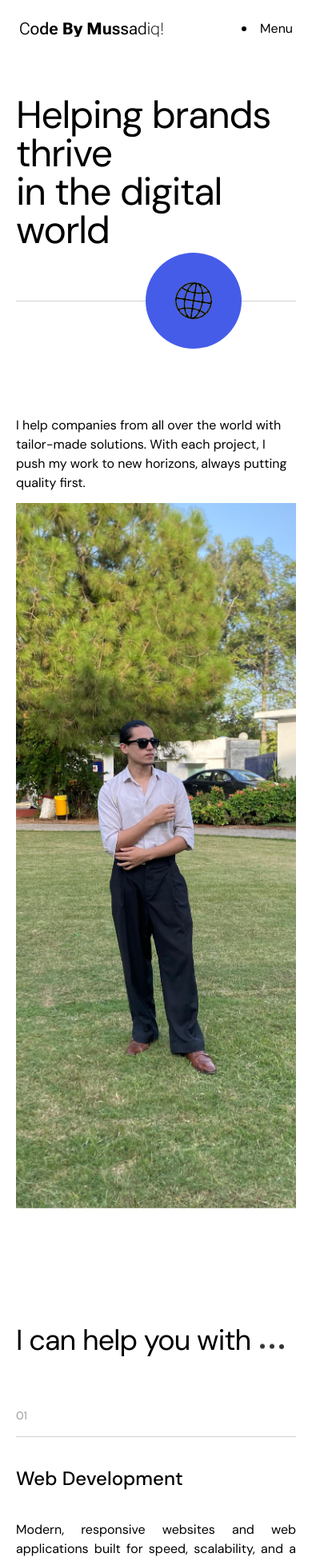
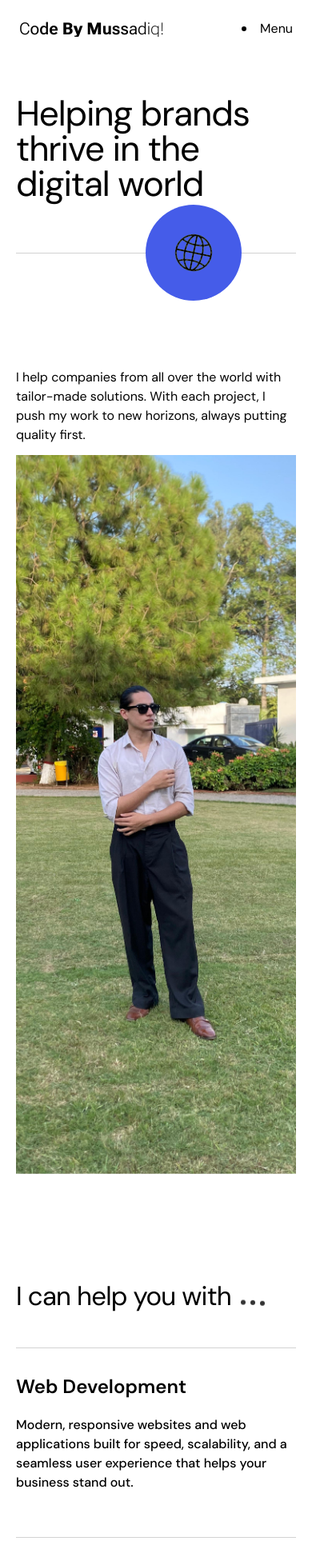
Before and after one commit to mussadiqkhan6886/portfolionew, a Next.js app: page /about in a window 390 px wide. Shown: the top 1952 px of the page at 80% size. Built offline with nearby package versions, Linux system fonts and the light colour scheme.

Commit message:
completed responsive issues

```diff
--- a/app/about/page.tsx
+++ b/app/about/page.tsx
@@ -10,7 +10,7 @@ const About = () => {
   return (
     <main className="max-w-6xl px-5 md:px-10 mx-auto relative pt-14 md:pt-20">
       <section className="py-16 md:py-20 md:px-12 relative border-b border-border h-full flex items-center">
-        <h1 className="text-5xl md:text-6xl lg:text-[86px] lg:leading-23 tracking-tight">Helping brands thrive <br />in the digital world</h1>
+        <h1 className="text-[44px] md:text-6xl lg:text-[86px] leading-none lg:leading-22 tracking-tight">Helping brands thrive <br className="hidden md:block" />in the digital world</h1>
       <div className='bg-ctr right-17 -bottom-15 md:-bottom-22 aspect-square w-30 h-30 md:w-40 md:h-40 flex items-center justify-center rounded-full absolute'>
         <Image src="/globes.gif" alt="globe" width={50} height={50} className="rounded-full  mix-blend-darken animate-rotate" />
       </div>
@@ -19,16 +19,16 @@ const About = () => {
       <AboutComp />
 
       <section>
-        <h3 className='flex gap-3 items-end text-4xl sm:text-5xl tracking-tight'>I can help you with <LoadingAnimation /> </h3>
-        <div className="grid grid-cols-1 sm:grid-cols-2 lg:grid-cols-3 gap-14 mt-16">
+        <h3 className='flex gap-3 items-end text-[33px] sm:text-5xl tracking-tight'>I can help you with <LoadingAnimation /> </h3>
+        <div className="grid grid-cols-1 sm:grid-cols-2 lg:grid-cols-3 gap-14 mt-10 md:mt-16">
           {services.map((service) => (
-            <div key={service.id}>
-              <div className="border-b border-border pb-4">
+            <div className="border-t md:border-none border-border" key={service.id}>
+              <div className="hidden md:block border-b border-border pb-5">
                 <p className="text-gray text-sm">{service.id}</p>
               </div>
               <div>
-                <h4 className="py-9 text-2xl  md:text-3xl font-medium">{service.title}</h4>
-                <p className="font-normal text-justify">{service.description}</p>
+                <h4 className="pt-8 pb-5 text-2xl  md:text-3xl font-semibold">{service.title}</h4>
+                <p className="font-[450]">{service.description}</p>
               </div>
             </div>
           ))}
--- a/app/contact/page.tsx
+++ b/app/contact/page.tsx
@@ -7,7 +7,7 @@ import { FiArrowDownLeft, FiArrowDownRight } from "react-icons/fi";
 
 const Contact = () => {
   return (
-    <main className="bg-text text-white py-20 px-20 xl:px-0">
+    <main className="bg-text text-white py-20 px-6 sm:px-20 xl:px-0">
       <section className="max-w-4xl flex flex-col md:flex-row justify-between w-full mx-auto relative">
         <section className="block pt-14 md:hidden relative">
           <div>
@@ -53,7 +53,7 @@ const Contact = () => {
         </section>
         <section className="md:py-20">
           <h1 className="text-[clamp(42px,7vw,84px)] tracking-tight leading-none hidden md:block">Let's start a <br /> project together</h1>
-          <div className="w-full relative pt-30 pb-40 border-b border-gray/50">
+          <div className="w-full relative pt-30 pb-30 sm:pb-40 border-b border-gray/50">
             <form>
               <div className="border-t border-gray/50 py-10 flex gap-8 w-full md:gap-10">
                 <span className="inline-block mt-1 text-gray text-xs">
@@ -103,7 +103,7 @@ const Contact = () => {
               <div>
                  <FloatEffect output={[100,250]}>
                   <button type="submit">
-                    <MagnetText dot="no" text="Send it!" className="absolute w-38 h-38 items-center justify-center bg-ctr hover:bg-ctr-dark rounded-full -bottom-5 right-8" />
+                    <MagnetText dot="no" text="Send it!" className="absolute w-34 h-34 sm:w-38 sm:h-38 items-center justify-center bg-ctr hover:bg-ctr-dark rounded-full bottom-0 sm:-bottom-5 right-8" />
                   </button>
                 </FloatEffect>
               </div>
--- a/app/work/page.tsx
+++ b/app/work/page.tsx
@@ -2,7 +2,7 @@ import WorkComp from "@/components/comp/WorkComp"
 
 const Works = () => {
   return (
-    <main className="max-w-5xl px-5 mx-auto">
+    <main className="max-w-5xl md:px-5 mx-auto">
       <WorkComp />
     </main>
   )
--- a/components/comp/Footer.tsx
+++ b/components/comp/Footer.tsx
@@ -16,7 +16,7 @@ const Footer = () => {
               <p className="text-[10px] uppercase tracking-widest text-gray mb-1">
                 Local time
               </p>
-              <p className="text-sm text-white/70 tabular-nums">
+              <p className="text-xs md:text-sm text-white/70 tabular-nums">
                 {new Date().toLocaleTimeString("en-US", {
                   hour: "2-digit",
                   minute: "2-digit",
@@ -28,7 +28,7 @@ const Footer = () => {
               <p className="text-[10px] uppercase tracking-widest text-gray mb-1">
                 Location
               </p>
-              <p className="text-sm text-white/70">Islamabad, PK</p>
+              <p className="text-xs md:text-sm text-white/70">Islamabad, PK</p>
             </div>
             <div className="hidden md:block">
               <p className="text-[10px] uppercase tracking-widest text-gray mb-1">
--- a/components/comp/LoadingAnimation.tsx
+++ b/components/comp/LoadingAnimation.tsx
@@ -4,7 +4,7 @@ import React from 'react';
 
 const LoadingAnimation = () => {
   return (
-    <div className="flex items-center gap-1.5 mb-2">
+    <div className="flex items-center gap-1.5 mb-3 md:mb-2">
       {[...Array(3)].map((_, i) => (
         <span
           key={i}
--- a/components/comp/Services.tsx
+++ b/components/comp/Services.tsx
@@ -47,7 +47,7 @@ const Services = () => {
         </div>
         <div className="md:w-[70%] lg:pt-20">
             <CircularText
-                text="AVAILABLE FOR WORK •"
+                text="AVAILABLE FOR WORK • "
                 onHover="pause"
                 spinDuration={20}
                 className="custom-class"
--- a/components/comp/WorkComp.tsx
+++ b/components/comp/WorkComp.tsx
@@ -11,8 +11,8 @@ const WorkComp = () => {
 
   return (
     <>
-      <section className='min-h-[60vh] md:min-h-[70vh] gap-8 h-full flex flex-col justify-end'>
-        <h1 className="text-4xl md:text-[80px] md:leading-22 tracking-tight">Engineering the future of <br /> digital experience</h1>
+      <section className='min-h-[60vh] md:min-h-[70vh] px-5 gap-8 h-full flex flex-col justify-end'>
+        <h1 className="text-[44px] leading-none md:text-6xl lg:text-[86px] lg:leading-22 tracking-tight">Engineering the future of <br className="hidden sm:block" /> digital experience</h1>
         <div className="flex justify-between pt-2 w-full items-center">
           <p className="max-w-xl text-gray-700">Collaborating with forward-thinking brands to build fast, scalable, and beautifully engineered web systems. We transform complex product strategies into intuitive, high-performance interfaces that scale effortlessly.</p>
           <div className='hidden md:flex gap-4'>
--- a/components/ui/Intro.tsx
+++ b/components/ui/Intro.tsx
@@ -51,8 +51,8 @@ export default function IntroLoader() {
             borderBottomRightRadius: "0%", }}
           exit={{
             y: "-100%",
-            borderBottomLeftRadius: "50%",
-            borderBottomRightRadius: "50%",
+            borderBottomLeftRadius: "100%",
+            borderBottomRightRadius: "100%",
             transition: {
               duration: 1.1,
               ease: [0.76, 0, 0.24, 1],
--- a/components/ui/PageTransition.tsx
+++ b/components/ui/PageTransition.tsx
@@ -78,17 +78,17 @@ export default function PageTransition() {
 
   return (
     <motion.div
-      className="fixed inset-0 z-[9999] w-screen h-screen grid grid-cols-12 overflow-hidden bg-transparent select-none pointer-events-none"
+      className="fixed inset-0 z-[9999] w-screen h-screen grid grid-cols-2 overflow-hidden bg-transparent select-none pointer-events-none"
       initial="initial"
       animate={controls}
     >
       {/* Background Panels */}
-      {[...Array(12)].map((_, i) => (
+      {[...Array(2)].map((_, i) => (
         <motion.div
           key={`panel-${i}`}
           custom={i}
           variants={panelVariants}
-          className="w-full h-full bg-black border-r border-neutral-900/10 last:border-none will-change-transform"
+          className="w-full h-full bg-black will-change-transform"
         />
       ))}
 
--- a/sections/Experience.tsx
+++ b/sections/Experience.tsx
@@ -207,7 +207,7 @@ function ExperienceRow({
           className="
             w-7 h-7 rounded-full bg-ctr-dark text-white flex-shrink-0
             flex items-center justify-center  text-base
-             mt-0.5
+             mt-0.5 absolute top-8 lg:-top-4  right-0
           "
           style={{ lineHeight: 1 }}
         >
```
